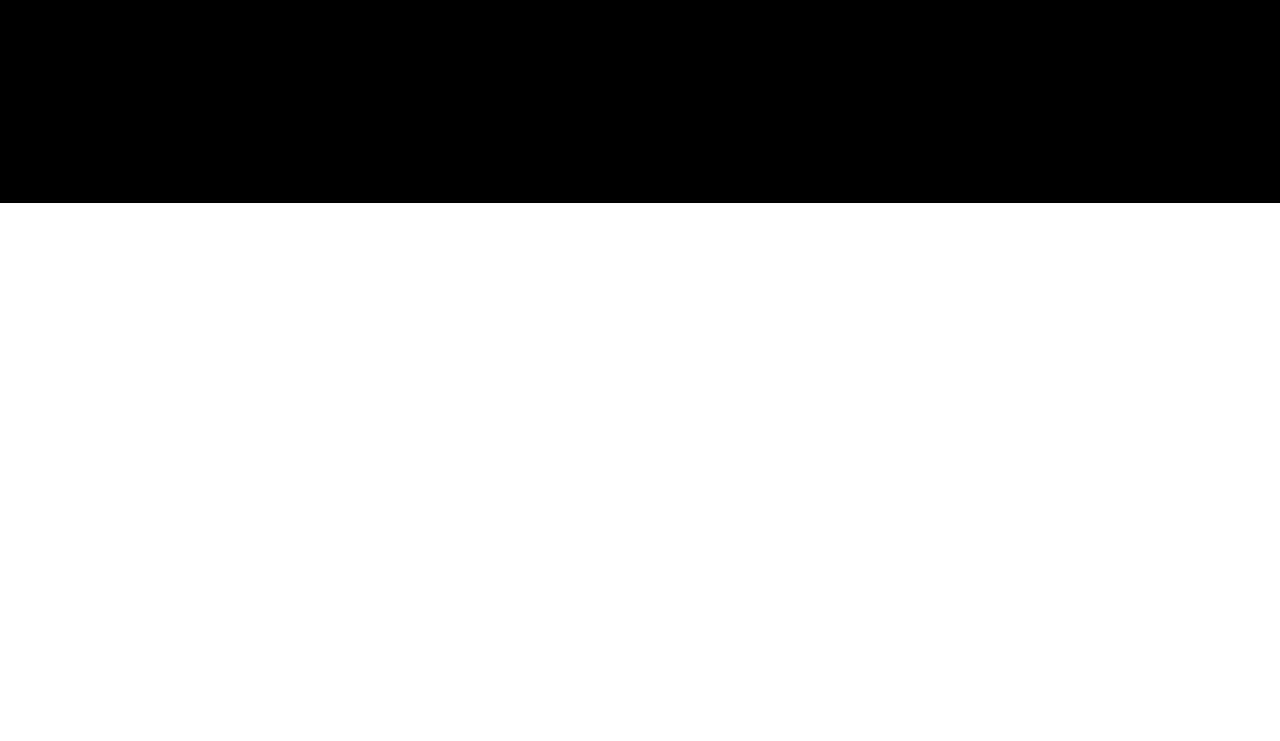
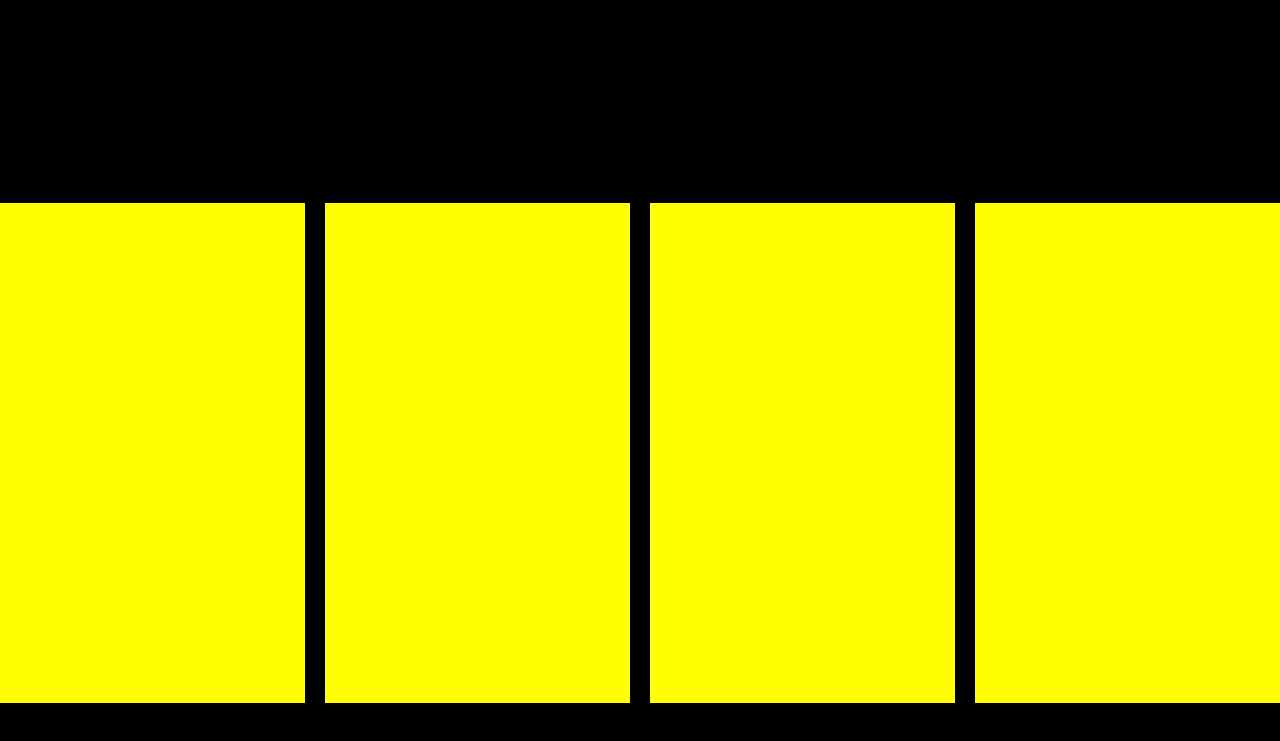
Before and after one commit to diya228/diya, a plain HTML site: page index.html in a window 1280 px wide. Shown: the part 497-1238 px from the top of the page. Before the commit the page ends 800 px from the top, so only its background shows below. Drawn offline with Linux system fonts and the light colour scheme.

Commit message:
dev2save1

```diff
--- a/index.html
+++ b/index.html
@@ -35,5 +35,15 @@
     </div>
      </div>
     </header>
+    <main class="main">
+
+            <div class="main__block">
+                <div class="main__item"></div>
+                <div class="main__item"></div>
+                <div class="main__item"></div>
+                <div class="main__item"></div>
+            </div>
+
+    </main>
 </body>
 </html>
--- a/style/style.css
+++ b/style/style.css
@@ -67,3 +67,17 @@ h1 {
     display: flex;
     gap: 20px;
 }
+.main {
+    background: black;
+    height: 100vh;
+}
+.main__block {
+    display: flex;
+    gap: 20px;
+
+}
+.main__item {
+    width: 25%;
+    height: 500px;
+    background: yellow;
+}
```
